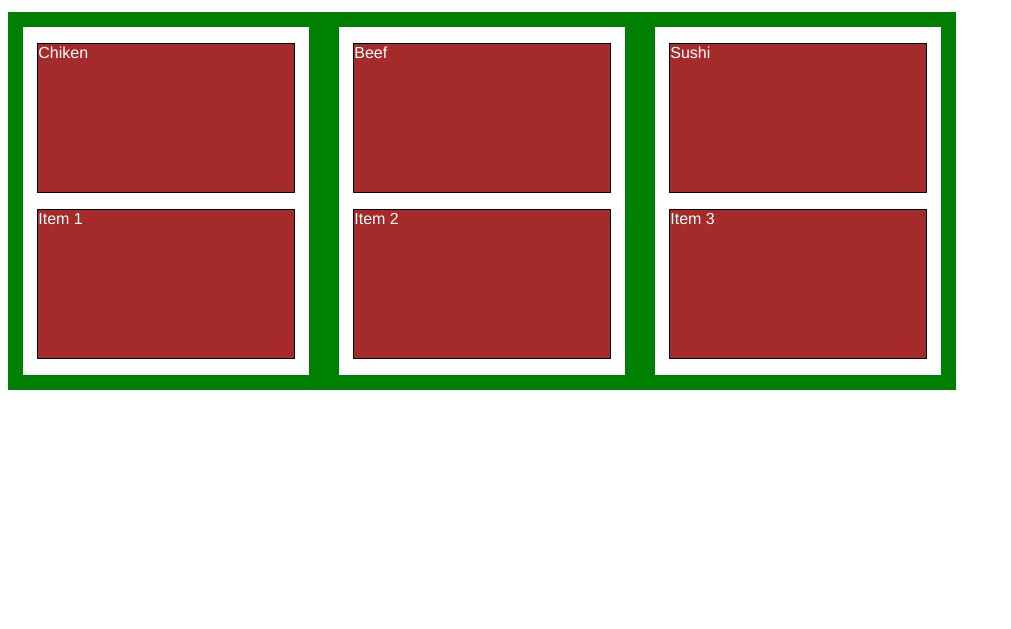
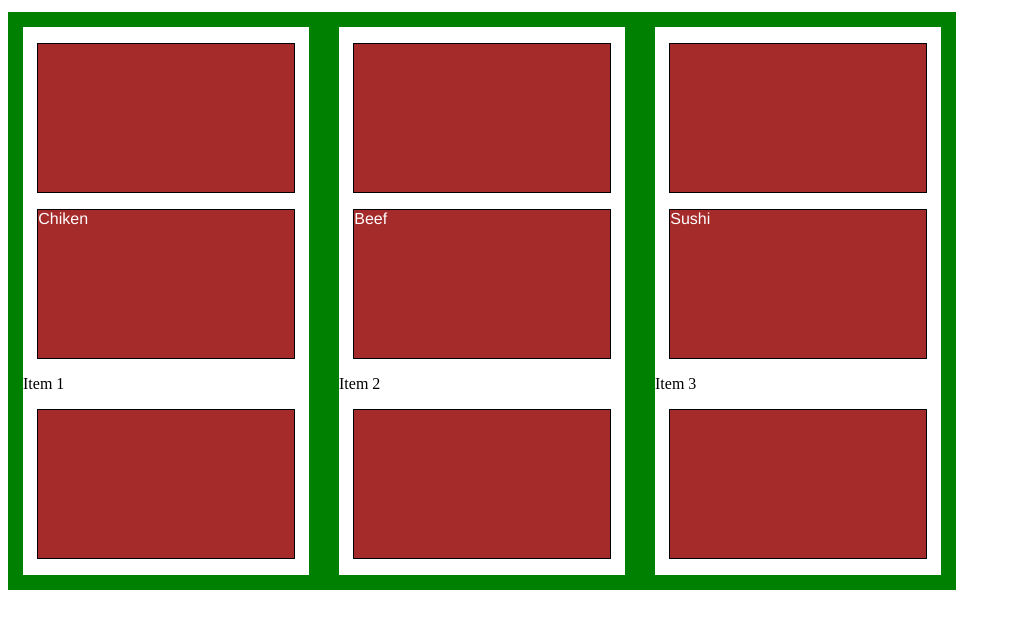
Before and after one commit to alialoha/alialoha.github.io, a plain HTML site: page index.html in a window 1280 px wide. Shown: the part 61-690 px from the top of the page, without its empty margins (0-1011 px from the left). Drawn offline with Linux system fonts and the light colour scheme.

Commit message:
index updated

```diff
--- a/index.html
+++ b/index.html
@@ -10,9 +10,15 @@
 <h1>AliALoha Kitchen Menue3</h1>
 
 <div class="row">
-  <div class="col-lg-3 col-md-3 col-sm-3"><p id="1" class="menue-item">Chiken</p><p>Item 1</p></div>
-  <div class="col-lg-3 col-md-3 col-sm-3"><p id="2" class="menue-item">Beef</p><p>Item 2</p></div>
-  <div class="col-lg-3 col-md-3 col-sm-3"><p id="3" class="menue-item">Sushi</p><p>Item 3</p></div>
+  <div class="col-lg-3 col-md-3 col-sm-3"><p>
+    <p id="1" class="menue-item">Chiken</p>
+    Item 1</p></div>
+  <div class="col-lg-3 col-md-3 col-sm-3"><p>
+    <p id="2" class="menue-item">Beef</p>
+    Item 2</p></div>
+  <div class="col-lg-3 col-md-3 col-sm-3"><p>
+    <p id="3" class="menue-item">Sushi</p>
+    Item 3</p></div>
 </div>
 
 </body>
```
